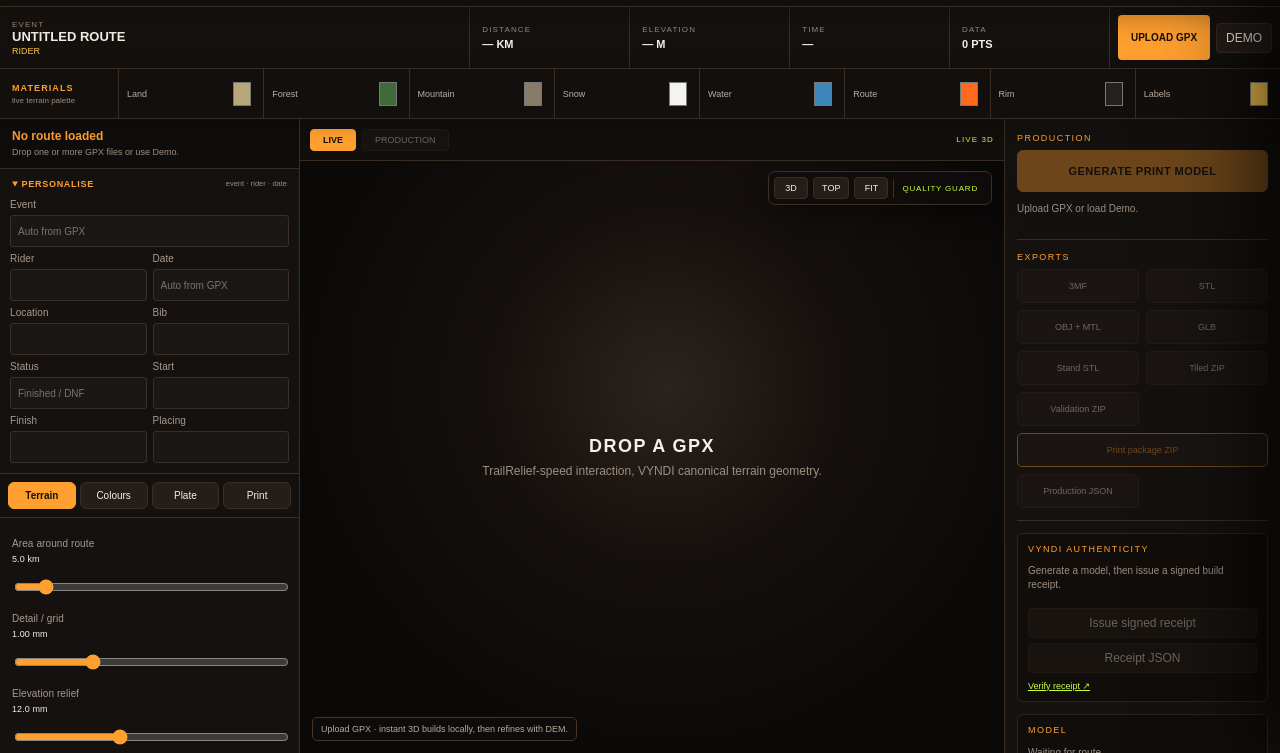
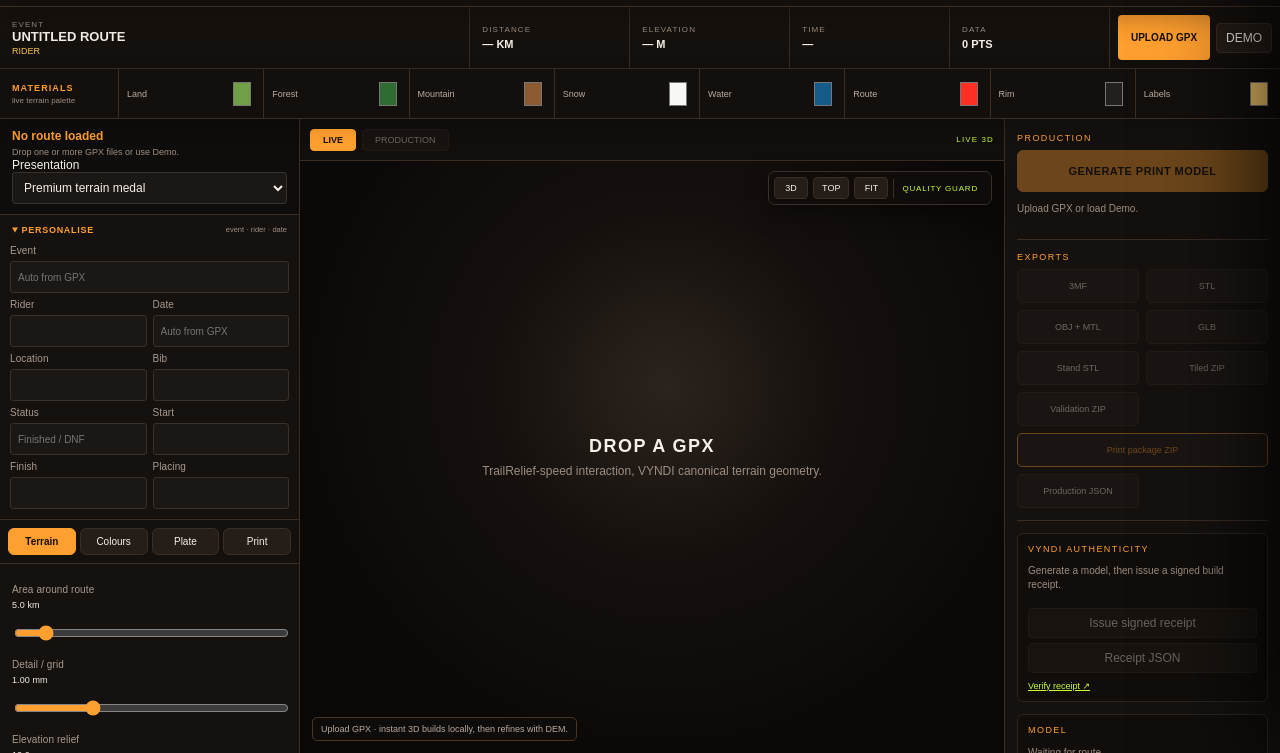
Before and after one commit to shyamsundhar1982/Vyndi-3rd-Diamension, a website with bundled scripts: page apps/web/index.html in a window 1280 px wide. Shown: the part 47-800 px from the top of the page. Built offline with nearby package versions, Linux system fonts and the light colour scheme.

Commit message:
ui: make premium geographic medallion the presentation target

```diff
--- a/apps/web/index.html
+++ b/apps/web/index.html
@@ -27,14 +27,14 @@
 
   <section class="material-ribbon" aria-label="Terrain material ribbon">
     <div class="ribbon-label"><strong>MATERIALS</strong><span id="landcoverStatus">live terrain palette</span></div>
-    <label>Land<input data-palette="land" type="color" value="#b7a77a"></label>
-    <label>Forest<input data-palette="forest" type="color" value="#3f6b3a"></label>
-    <label>Mountain<input data-palette="mountain" type="color" value="#8a7a68"></label>
-    <label>Snow<input data-palette="snow" type="color" value="#f4f3ee"></label>
-    <label>Water<input data-palette="water" type="color" value="#3d86b8"></label>
-    <label>Route<input data-palette="route" type="color" value="#ff6a1f"></label>
-    <label>Rim<input data-palette="rim" type="color" value="#23201d"></label>
-    <label>Labels<input data-palette="labels" type="color" value="#f2c14e"></label>
+    <label>Land<input data-palette="land" type="color" value="#6f9f46"></label>
+    <label>Forest<input data-palette="forest" type="color" value="#2f6c31"></label>
+    <label>Mountain<input data-palette="mountain" type="color" value="#8b5a31"></label>
+    <label>Snow<input data-palette="snow" type="color" value="#f7f7f3"></label>
+    <label>Water<input data-palette="water" type="color" value="#155b8a"></label>
+    <label>Route<input data-palette="route" type="color" value="#ff2f24"></label>
+    <label>Rim<input data-palette="rim" type="color" value="#22201f"></label>
+    <label>Labels<input data-palette="labels" type="color" value="#f3c56a"></label>
   </section>
 
   <main class="studio">
@@ -42,6 +42,13 @@
       <div class="route-brief">
         <strong id="routeBrief">No route loaded</strong>
         <span id="routeDetail">Drop one or more GPX files or use Demo.</span>
+        <label class="preset-line">Presentation
+          <select id="visualPreset">
+            <option value="premium-medal" selected>Premium terrain medal</option>
+            <option value="detailed-map">Detailed cartography</option>
+            <option value="fabrication-proof">Fabrication proof</option>
+          </select>
+        </label>
       </div>
 
       <details class="personalise" open>
@@ -89,23 +96,23 @@
 
       <section class="tab-panel" data-panel="colours">
         <div class="colour-grid">
-          <label>Land<input data-palette="land" type="color" value="#b7a77a"></label>
-          <label>Forest<input data-palette="forest" type="color" value="#3f6b3a"></label>
-          <label>Mountain<input data-palette="mountain" type="color" value="#8a7a68"></label>
-          <label>Snow<input data-palette="snow" type="color" value="#f4f3ee"></label>
-          <label>Water<input data-palette="water" type="color" value="#3d86b8"></label>
-          <label>Route<input data-palette="route" type="color" value="#ff6a1f"></label>
+          <label>Land<input data-palette="land" type="color" value="#6f9f46"></label>
+          <label>Forest<input data-palette="forest" type="color" value="#2f6c31"></label>
+          <label>Mountain<input data-palette="mountain" type="color" value="#8b5a31"></label>
+          <label>Snow<input data-palette="snow" type="color" value="#f7f7f3"></label>
+          <label>Water<input data-palette="water" type="color" value="#155b8a"></label>
+          <label>Route<input data-palette="route" type="color" value="#ff2f24"></label>
           <label>Roads<input data-palette="roads" type="color" value="#c9c1b5"></label>
           <label>Trails<input data-palette="trails" type="color" value="#3f6b3a"></label>
           <label>Railways<input data-palette="railways" type="color" value="#7e8791"></label>
           <label>Buildings<input data-palette="buildings" type="color" value="#d8d1c4"></label>
-          <label>Rim<input data-palette="rim" type="color" value="#23201d"></label>
-          <label>Border text<input data-palette="labels" type="color" value="#f2c14e"></label>
+          <label>Rim<input data-palette="rim" type="color" value="#22201f"></label>
+          <label>Border text<input data-palette="labels" type="color" value="#f3c56a"></label>
         </div>
       </section>
 
       <section class="tab-panel" data-panel="plate">
-        <label>Shape<select id="shape"><option value="circle" selected>Round</option><option value="square">Square</option><option value="triangle">Triangle</option><option value="ellipse">Ellipse</option><option value="hexagon">Hexagon</option><option value="octagon">Octagon</option><option value="heart">Heart</option><option value="route-fit">Route fit plaque</option><option value="geographic">Country / region outline</option></select></label>
+        <label>Shape<select id="shape"><option value="circle" selected>Round</option><option value="geo-medallion">Round medal · geographic terrain</option><option value="square">Square</option><option value="triangle">Triangle</option><option value="ellipse">Ellipse</option><option value="hexagon">Hexagon</option><option value="octagon">Octagon</option><option value="heart">Heart</option><option value="route-fit">Route fit plaque</option><option value="geographic">Geographic cut-out</option></select></label>
         <label>Medal size<select id="medalSize"><option value="custom">Custom</option><option value="76.2">3″ · 76.2 mm</option><option value="101.6">4″ · 101.6 mm</option><option value="180">TrailRelief 180 mm</option></select></label>
         <div class="pair"><label>Model width mm<input id="modelWidth" type="number" min="60" max="600" step="1" value="180"></label><label>Base mm<input id="baseMm" type="number" min=".8" max="10" step=".1" value="3"></label></div>
         <div class="pair"><label>Rim width mm<input id="rimWidthMm" type="number" min="0" max="40" step=".5" value="12"></label><label>Rim height mm<input id="rimHeightMm" type="number" min="0" max="20" step=".5" value="5"></label></div>
@@ -145,11 +152,11 @@
       <section class="tab-panel" data-panel="print">
         <label>Printer / production profile<select id="printerProfile"><option value="bambu-p1s">Bambu Lab P1S / AMS</option><option value="generic-fdm">Generic FDM · 0.4 mm</option><option value="fine-fdm">Fine FDM · 0.25 mm</option><option value="resin">MSLA / SLA resin</option><option value="sls">SLS / MJF service</option></select></label>
         <p class="hint" id="printerProfileNote">Bambu P1S · 3MF preferred · Bambu Studio / OrcaSlicer.</p>
-        <label>Place labels<select id="placeLabelMode"><option value="major">Major only</option><option value="none">None</option><option value="all">All collision-limited</option></select></label>
+        <label>Place labels<select id="placeLabelMode"><option value="none" selected>None · premium</option><option value="major">Major only</option><option value="all">All collision-limited</option></select></label>
         <div class="checks">
-          <label><input id="roads" type="checkbox" checked> Roads</label>
-          <label><input id="trails" type="checkbox" checked> Trails</label>
-          <label><input id="railways" type="checkbox" checked> Railways</label>
+          <label><input id="roads" type="checkbox"> Roads</label>
+          <label><input id="trails" type="checkbox"> Trails</label>
+          <label><input id="railways" type="checkbox"> Railways</label>
           <label><input id="buildings" type="checkbox"> Buildings</label>
         </div>
         <label>Elevation source<select id="demSource"><option value="terrarium">AWS Terrarium · no key</option><option value="geotiff">Local GeoTIFF</option><option value="arc">Local Arc-ASCII</option><option value="opentopography">OpenTopography · optional API key</option></select></label>
```
